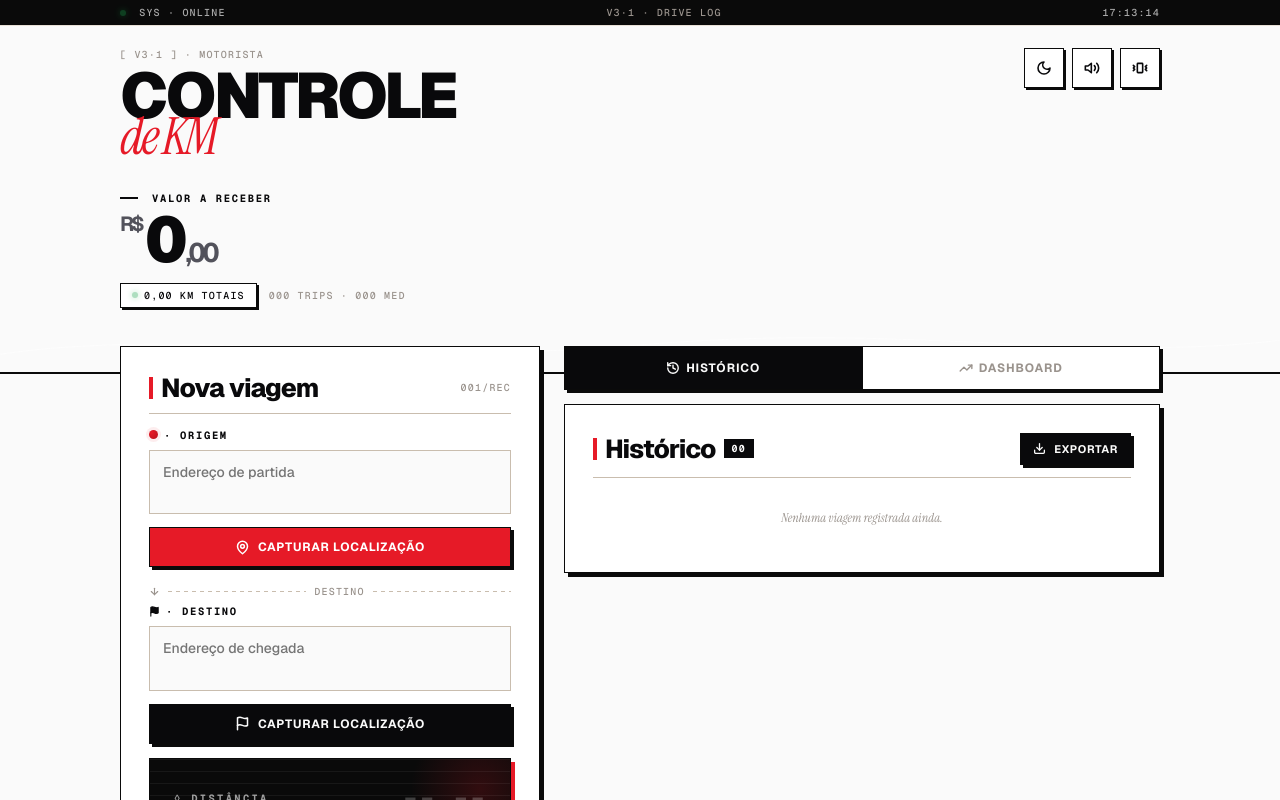
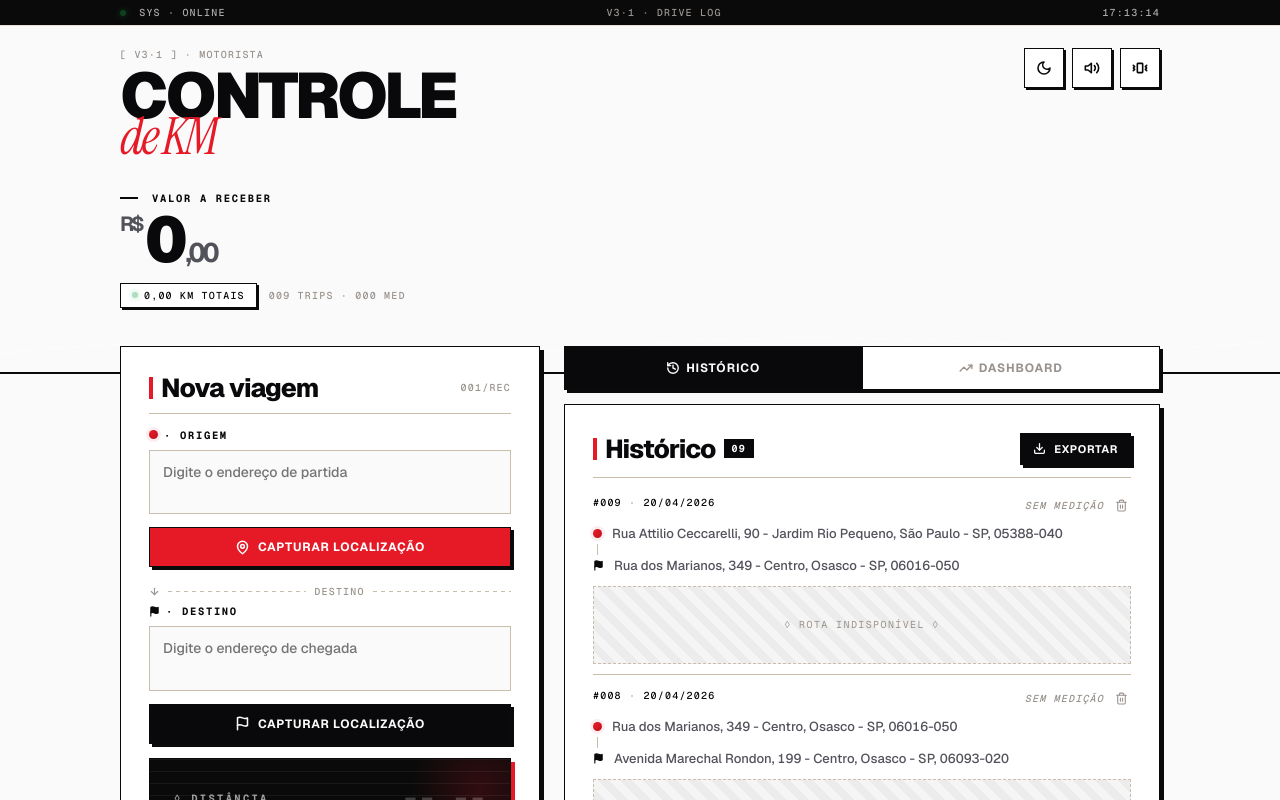
Before and after one commit to alexandreweber1989/km-tracker, a React (Vite) app: page / in a window 1280 px wide. Shown: the top 800 px of the page. Built offline with nearby package versions, Linux system fonts and the light colour scheme.

Commit message:
fix: corrige 3 bugs críticos - persistência de trips, limpeza de sugestões e autocomplete

```diff
--- a/src/App.jsx
+++ b/src/App.jsx
@@ -238,19 +238,28 @@ export default function KmTracker(){
   const[splashExiting,setSplashExiting]=useState(false);
   const[splashGone,setSplashGone]=useState(false);
   const[topLoading,setTopLoading]=useState(false);
+  const[originSuggestions,setOriginSuggestions]=useState([]);
+  const[destSuggestions,setDestSuggestions]=useState([]);
+  const[showOriginDrop,setShowOriginDrop]=useState(false);
+  const[showDestDrop,setShowDestDrop]=useState(false);
+  const originDebounce=useRef(null);
+  const destDebounce=useRef(null);
   const initialized=useRef(false);
   const feedback=useFeedback();
 
   useEffect(()=>{setThemeState(getInitialTheme());setSoundOn(localStorage.getItem(SOUND_KEY)!=='off');setHapticOn(localStorage.getItem(HAPTIC_KEY)!=='off');const t1=setTimeout(()=>setSplashExiting(true),1100);const t2=setTimeout(()=>setSplashGone(true),1700);return()=>{clearTimeout(t1);clearTimeout(t2);};},[]);
   useEffect(()=>{const update=()=>{const d=new Date();setTime(`${String(d.getHours()).padStart(2,'0')}:${String(d.getMinutes()).padStart(2,'0')}:${String(d.getSeconds()).padStart(2,'0')}`);};update();const id=setInterval(update,1000);return()=>clearInterval(id);},[]);
   useEffect(()=>{const loaded=loadTrips();if(loaded&&Array.isArray(loaded))setTrips(loaded);else{setTrips(SEED_TRIPS);saveTrips(SEED_TRIPS);}},[]);
-  useEffect(()=>{if(trips.length>0||loadTrips())saveTrips(trips);},[trips]);
+  useEffect(()=>{if(trips.length>0)saveTrips(trips);},[trips]);
   useEffect(()=>{if(initialized.current)return;initialized.current=true;const fonts=document.createElement('link');fonts.href='https://fonts.googleapis.com/css2?family=Geist:wght@300;400;500;600;700;800;900&family=Geist+Mono:wght@400;500;700&family=Instrument+Serif:ital@0;1&display=swap';fonts.rel='stylesheet';document.head.appendChild(fonts);const style=document.createElement('style');style.textContent=CSS;document.head.appendChild(style);},[]);
 
   useEffect(()=>{if(origin.lat==null||destination.lat==null){setDistance(null);setDistanceLabel('');setRouteGeometry(null);return;}let cancelled=false;(async()=>{setLoading(s=>({...s,distance:true}));try{const r=await fetch(`https://router.project-osrm.org/route/v1/driving/${origin.lng},${origin.lat};${destination.lng},${destination.lat}?overview=simplified&geometries=geojson`);const data=await r.json();if(cancelled)return;if(data.routes?.length>0){const route=data.routes[0];setDistance(route.distance/1000);setDistanceLabel('rota de carro');setRouteGeometry(route.geometry?.coordinates||null);}else throw new Error();}catch{if(cancelled)return;setDistance(haversineKm(origin.lat,origin.lng,destination.lat,destination.lng));setDistanceLabel('linha reta · rota indisponível');setRouteGeometry([[origin.lng,origin.lat],[destination.lng,destination.lat]]);}finally{if(!cancelled)setLoading(s=>({...s,distance:false}));}})();return()=>{cancelled=true;};},[origin.lat,origin.lng,destination.lat,destination.lng]);
 
+  async function searchAddress(query,which){if(query.length<3){if(which==='origin'){setOriginSuggestions([]);setShowOriginDrop(false);}else{setDestSuggestions([]);setShowDestDrop(false);}return;}const typedNum=query.match(/[\s,]+(\d{1,5})(?:\s*[-,]|\s*$)/);const num=typedNum?typedNum[1]:null;try{const url=`https://nominatim.openstreetmap.org/search?q=${encodeURIComponent(query)}&format=json&addressdetails=1&accept-language=pt-BR&countrycodes=br&limit=5`;const r=await fetch(url);if(!r.ok)return;const list=await r.json();const results=list.map(item=>{const a=item.address||{};const street=a.road||a.pedestrian||a.path||'';const houseNum=a.house_number||num||'';const neighborhood=a.suburb||a.neighbourhood||a.quarter||a.city_district||'';const city=a.city||a.town||a.village||a.municipality||'';const stateAbbr=STATE_MAP[a.state||'']||a.state||'';let label=street;if(houseNum)label+=`, ${houseNum}`;if(neighborhood)label+=` - ${neighborhood}`;if(city)label+=`, ${city}`;if(stateAbbr)label+=` - ${stateAbbr}`;return{label:label||item.display_name,lat:parseFloat(item.lat),lng:parseFloat(item.lon)};});if(which==='origin'){setOriginSuggestions(results);setShowOriginDrop(results.length>0);}else{setDestSuggestions(results);setShowDestDrop(results.length>0);}}catch{}}
+  function handleAddressInput(e,which){const val=e.target.value;const setter=which==='origin'?setOrigin:setDestination;setter(prev=>({...prev,address:val,lat:null,lng:null}));const debRef=which==='origin'?originDebounce:destDebounce;clearTimeout(debRef.current);debRef.current=setTimeout(()=>searchAddress(val,which),400);}
+  function selectSuggestion(item,which){const setter=which==='origin'?setOrigin:setDestination;setter({address:item.label,lat:item.lat,lng:item.lng});if(which==='origin'){setOriginSuggestions([]);setShowOriginDrop(false);}else{setDestSuggestions([]);setShowDestDrop(false);}feedback('tap');}
   async function capture(which){setError(null);setLoading(s=>({...s,[which]:true}));setTopLoading(true);feedback('tap');try{if(!navigator.geolocation)throw new Error('Geolocalização não disponível');const pos=await new Promise((res,rej)=>navigator.geolocation.getCurrentPosition(p=>res({lat:p.coords.latitude,lng:p.coords.longitude}),e=>rej(new Error(e.code===1?'Permissão negada. Habilite o GPS.':e.code===2?'GPS indisponível.':e.code===3?'Timeout. Tente novamente.':'Erro de localização')),{enableHighAccuracy:true,timeout:20000,maximumAge:0}));const result=await getAddressWithNumber(pos.lat,pos.lng);const address=formatAddr(result.data,result.number,result.isApprox);(which==='origin'?setOrigin:setDestination)({address,lat:pos.lat,lng:pos.lng});feedback('success');if(result.number&&result.isApprox){setSuccess('Número aproximado · pode ajustar');setTimeout(()=>setSuccess(null),2600);}else if(!result.number){setSuccess('Sem número · adicione manual');setTimeout(()=>setSuccess(null),2600);}}catch(e){setError(e.message);feedback('error');}finally{setLoading(s=>({...s,[which]:false}));setTopLoading(false);}}
-  function clearLocation(w){feedback('tap');(w==='origin'?setOrigin:setDestination)({address:'',lat:null,lng:null});}
+  function clearLocation(w){feedback('tap');(w==='origin'?setOrigin:setDestination)({address:'',lat:null,lng:null});if(w==='origin'){setOriginSuggestions([]);setShowOriginDrop(false);}else{setDestSuggestions([]);setShowDestDrop(false);}}
   function handleSave(){if(!origin.address.trim()||!destination.address.trim()){setError('Preencha origem e destino');feedback('error');return;}const d=new Date();const newTrip={id:'t'+Date.now(),date:`${String(d.getDate()).padStart(2,'0')}/${String(d.getMonth()+1).padStart(2,'0')}/${d.getFullYear()}`,origin:origin.address.trim(),destination:destination.address.trim(),km:distance!=null?Number(distance.toFixed(2)):null,kmLabel:distanceLabel,geometry:routeGeometry};setTrips(prev=>[newTrip,...prev]);setOrigin({address:'',lat:null,lng:null});setDestination({address:'',lat:null,lng:null});setDistance(null);setDistanceLabel('');setRouteGeometry(null);setError(null);setSuccess('Viagem registrada');setTimeout(()=>setSuccess(null),2200);feedback('success');}
   function deleteTrip(id){if(window.confirm('Remover esta viagem?')){setTrips(prev=>prev.filter(t=>t.id!==id));feedback('swoosh');}}
   function exportToExcel(){if(!trips.length){setError('Nenhuma viagem para exportar');feedback('error');return;}const sorted=[...trips].sort((a,b)=>{const parse=s=>{const[d,m,y]=s.split('/');return new Date(y,m-1,d);};return parse(a.date)-parse(b.date);});const data=[['Data','Origem','Destino'],...sorted.map(t=>[t.date,t.origin,t.destination])];const ws=XLSX.utils.aoa_to_sheet(data);ws['!cols']=[{wch:12},{wch:60},{wch:60}];const wb=XLSX.utils.book_new();XLSX.utils.book_append_sheet(wb,ws,'kmadicional');XLSX.writeFile(wb,'lançamento_de_Km.xlsx');setSuccess('Planilha exportada');setTimeout(()=>setSuccess(null),2200);feedback('success');}
@@ -315,9 +324,9 @@ export default function KmTracker(){
 
             <section className="km-card">
               <header className="km-card-head km-card-head--bordered"><div className="km-row-tight"><span className="km-redbar"/><h2 className="km-h2">Nova viagem</h2></div><span className="km-mono km-mono-tiny km-muted">001/REC</span></header>
-              <div className="km-field"><div className="km-field-head"><label className="km-mono km-mono-label"><span className="km-dot km-dot--red"/>· ORIGEM</label>{origin.address&&<button onClick={()=>clearLocation('origin')} className="km-textbtn">CLEAR</button>}</div><textarea value={origin.address} onChange={e=>setOrigin({...origin,address:e.target.value})} placeholder="Endereço de partida" rows={2} className="km-textarea"/><button onClick={()=>capture('origin')} disabled={loading.origin} className="km-btn km-btn--red km-btn--block km-press">{loading.origin?<><Loader2 size={15} className="km-spin"/> BUSCANDO…</>:<><MapPin size={15} strokeWidth={2.4}/> CAPTURAR LOCALIZAÇÃO</>}</button></div>
+              <div className="km-field"><div className="km-field-head"><label className="km-mono km-mono-label"><span className="km-dot km-dot--red"/>· ORIGEM</label>{origin.address&&<button onClick={()=>clearLocation('origin')} className="km-textbtn">CLEAR</button>}</div><div className="km-autocomplete"><textarea value={origin.address} onChange={e=>handleAddressInput(e,'origin')} onFocus={()=>originSuggestions.length>0&&setShowOriginDrop(true)} onBlur={()=>setTimeout(()=>setShowOriginDrop(false),200)} placeholder="Digite o endereço de partida" rows={2} className="km-textarea"/>{showOriginDrop&&originSuggestions.length>0&&(<ul className="km-suggestions">{originSuggestions.map((s,i)=>(<li key={i} onMouseDown={()=>selectSuggestion(s,'origin')} className="km-suggestion-item">{s.label}</li>))}</ul>)}</div><button onClick={()=>capture('origin')} disabled={loading.origin} className="km-btn km-btn--red km-btn--block km-press">{loading.origin?<><Loader2 size={15} className="km-spin"/> BUSCANDO…</>:<><MapPin size={15} strokeWidth={2.4}/> CAPTURAR LOCALIZAÇÃO</>}</button></div>
               <div className="km-connector"><ArrowDown size={11} strokeWidth={2.4}/><div className="km-dashed"/><span className="km-mono km-mono-tiny">DESTINO</span><div className="km-dashed"/></div>
-              <div className="km-field"><div className="km-field-head"><label className="km-mono km-mono-label"><Flag size={11} strokeWidth={2.4} fill="currentColor"/>· DESTINO</label>{destination.address&&<button onClick={()=>clearLocation('destination')} className="km-textbtn">CLEAR</button>}</div><textarea value={destination.address} onChange={e=>setDestination({...destination,address:e.target.value})} placeholder="Endereço de chegada" rows={2} className="km-textarea"/><button onClick={()=>capture('destination')} disabled={loading.destination} className="km-btn km-btn--ink km-btn--block km-press">{loading.destination?<><Loader2 size={15} className="km-spin"/> BUSCANDO…</>:<><Flag size={15} strokeWidth={2.4}/> CAPTURAR LOCALIZAÇÃO</>}</button></div>
+              <div className="km-field"><div className="km-field-head"><label className="km-mono km-mono-label"><Flag size={11} strokeWidth={2.4} fill="currentColor"/>· DESTINO</label>{destination.address&&<button onClick={()=>clearLocation('destination')} className="km-textbtn">CLEAR</button>}</div><div className="km-autocomplete"><textarea value={destination.address} onChange={e=>handleAddressInput(e,'destination')} onFocus={()=>destSuggestions.length>0&&setShowDestDrop(true)} onBlur={()=>setTimeout(()=>setShowDestDrop(false),200)} placeholder="Digite o endereço de chegada" rows={2} className="km-textarea"/>{showDestDrop&&destSuggestions.length>0&&(<ul className="km-suggestions">{destSuggestions.map((s,i)=>(<li key={i} onMouseDown={()=>selectSuggestion(s,'destination')} className="km-suggestion-item">{s.label}</li>))}</ul>)}</div><button onClick={()=>capture('destination')} disabled={loading.destination} className="km-btn km-btn--ink km-btn--block km-press">{loading.destination?<><Loader2 size={15} className="km-spin"/> BUSCANDO…</>:<><Flag size={15} strokeWidth={2.4}/> CAPTURAR LOCALIZAÇÃO</>}</button></div>
               <div className="km-odometer"><div className="km-odometer-glow"/><div className="km-odometer-grid"/><div className="km-odometer-info"><div className="km-mono km-mono-label km-odometer-label">◊ DISTÂNCIA</div>{distance!=null&&<div className="km-odometer-money">{brlFmt.format(distance*RATE)}</div>}{distanceLabel&&<div className="km-mono km-mono-tiny km-odometer-sublabel">{distanceLabel}</div>}</div><div className="km-odometer-display">{loading.distance?<Loader2 size={28} className="km-spin" style={{color:'var(--coca-red)'}}/>:distance!=null?<div className="km-odometer-num"><span>{numFmt.format(distance)}</span><span className="km-odometer-unit">KM</span></div>:<div className="km-odometer-empty">--.--</div>}</div></div>
               <button onClick={handleSave} disabled={!canSave} className="km-btn km-btn--save km-btn--block km-press"><Save size={16} strokeWidth={2.4}/> REGISTRAR VIAGEM</button>
             </section>
@@ -524,6 +533,11 @@ body{font-family:var(--font-body);color:var(--text-primary);-webkit-font-smoothi
 .km-textbtn{font-family:var(--font-mono);font-size:10px;letter-spacing:0.1em;color:var(--text-muted);background:none;border:none;cursor:pointer;padding:2px 4px;font-weight:500;}
 .km-textarea{width:100%;padding:11px 13px;font-size:14px;font-family:var(--font-body);color:var(--text-primary);background:var(--bg-base);border:1.5px solid var(--border-default);border-radius:0;resize:none;outline:none;line-height:1.45;font-weight:500;transition:border-color 120ms var(--ease-ios);box-sizing:border-box;}
 .km-textarea:focus{border-color:var(--coca-red);}
+.km-autocomplete{position:relative;}
+.km-suggestions{position:absolute;top:100%;left:0;right:0;z-index:50;background:var(--bg-surface);border:1.5px solid var(--border-strong);border-top:none;list-style:none;margin:0;padding:0;max-height:200px;overflow-y:auto;box-shadow:0 4px 12px rgba(0,0,0,0.15);}
+.km-suggestion-item{padding:10px 13px;font-size:13px;font-family:var(--font-body);color:var(--text-primary);cursor:pointer;border-bottom:1px solid var(--border-subtle);line-height:1.35;}
+.km-suggestion-item:last-child{border-bottom:none;}
+.km-suggestion-item:hover{background:var(--bg-base);color:var(--coca-red);}
 .km-dot{display:inline-block;width:9px;height:9px;flex-shrink:0;}
 .km-dot--red{background:radial-gradient(circle at 30% 30%,var(--coca-red),var(--coca-red-active));border-radius:50%;box-shadow:0 0 0 3px var(--coca-red-soft);}
 
```
